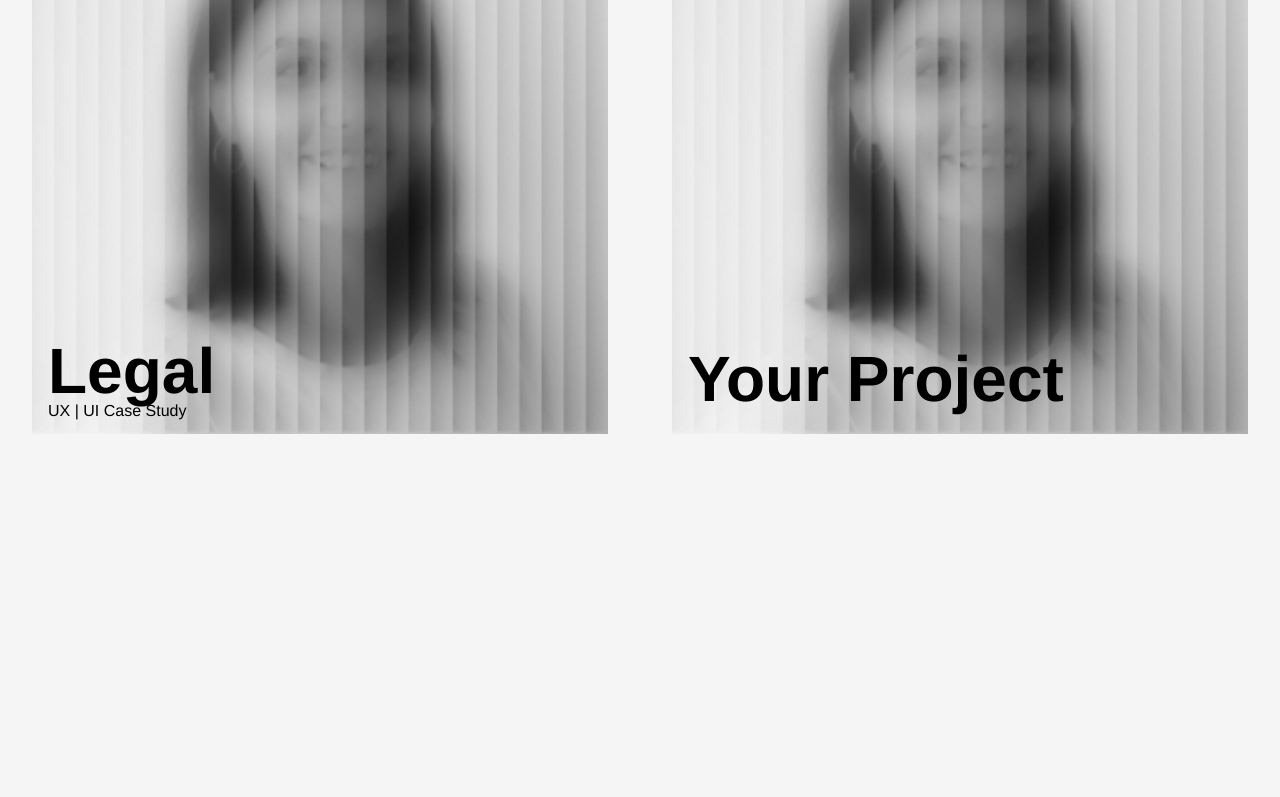
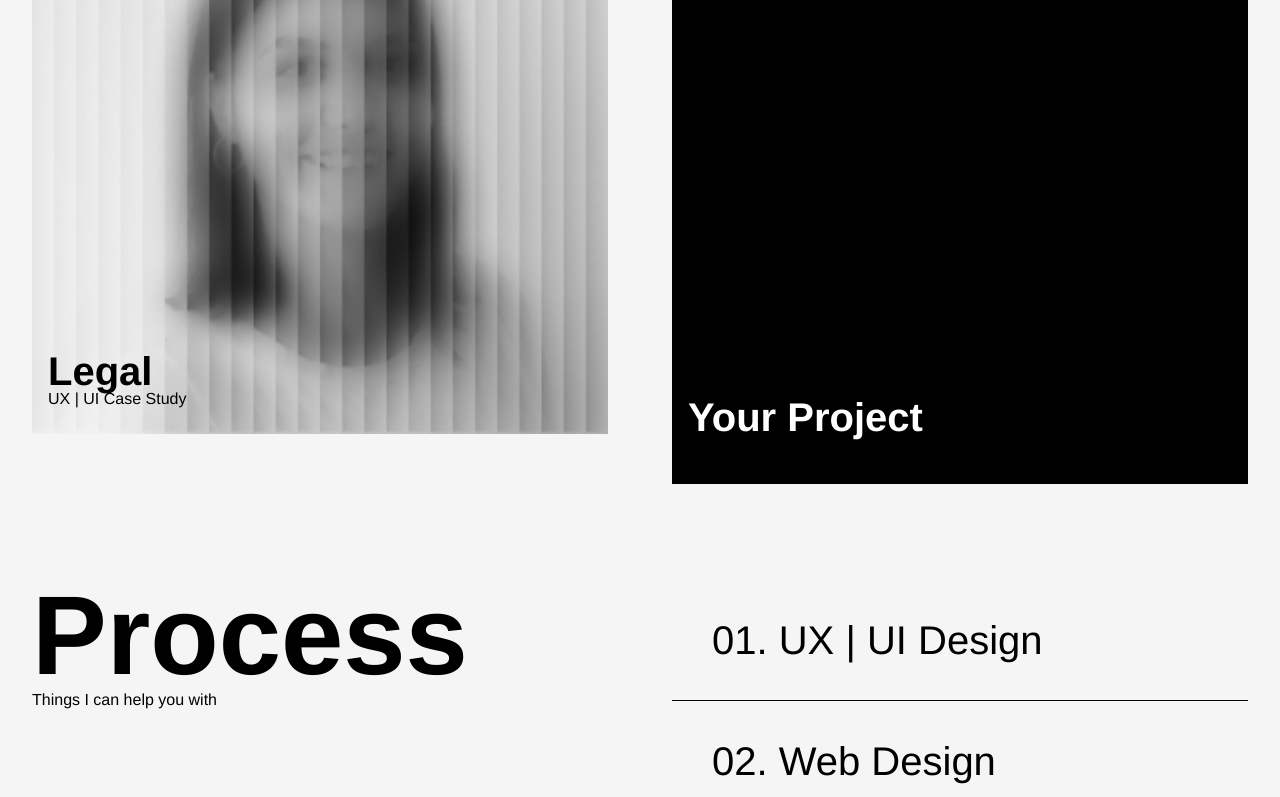
Before and after one commit to HristinaGjo/Website-Portfolio-HG, a React (Vite) app: page /about in a window 1280 px wide. Shown: the part 2000-2797 px from the top of the page. Before the commit the page ends 2580 px from the top, so only its background shows below. Built offline with nearby package versions, Linux system fonts and the light colour scheme.

Commit message:
services ctn added m+l

```diff
--- a/src/pages/HomePage.jsx
+++ b/src/pages/HomePage.jsx
@@ -11,7 +11,7 @@ const HomePage = () => {
     <div className={classes.pageCtn}>
       <div className={classes.heroCtn}>
         <h1>Digital <br className={classes.mobileBreak} />Designer</h1>
-        <h4>UX & UI DESIGN <br className={classes.mobileBreak} /> WEB DEVELOPMENT <br className={classes.mobileBreak} /> INTERACTION DESIGN</h4>
+        <h4>UX & UI DESIGN | <br className={classes.mobileBreak} /> WEB DEVELOPMENT | <br className={classes.mobileBreak} /> INTERACTION DESIGN</h4>
       </div>
 
       <div className={classes.aboutCtn}>
@@ -35,18 +35,30 @@ const HomePage = () => {
         <div className={classes.projectOne}>
             <img src={imageLegal}/>
             <div className={classes.textOverlay}>
-              <h2>Legal</h2>
+              <h3>Legal</h3>
               <p>UX | UI Case Study</p>
             </div>
         </div>
         <div className={classes.projectTwo}>
-            <img src={imageLegal}/>
+            {/* <img src={imageLegal}/> */}
             <div className={classes.textOverlay}>
-              <h2>Your Project</h2>
+              <h3>Your Project</h3>
            {  /*  <p>Your Project</p> */}
             </div>
         </div>
-
+      </div>
+      <div>
+        <div className={classes.servicesCtn}>
+          <div>
+          <h2>Process</h2>
+          <p>Things I can help you with</p>
+          </div>
+          <div className={classes.servicesText}>
+          <h3>01. UX | UI Design</h3>
+          <h3>02. Web Design</h3>
+          <h3>03. Web Development</h3>
+          </div>
+        </div>
       </div>
     </div>
    /* </SectionContainer> */
--- a/src/styles/homePage.module.css
+++ b/src/styles/homePage.module.css
@@ -39,8 +39,8 @@ body{
     display: grid;
     grid-template-columns: 1fr;
     gap: 1em;
-    min-height: 100vh;
-    margin-bottom: 2em;
+    min-height: 80vh;
+    /* margin-bottom: 2em; */
 }
 
 .aboutCtn img{
@@ -69,6 +69,12 @@ body{
 .projectsCtn .projectTwo{
     position: relative;
     width:100%;
+    min-height: 300px;
+    background: black;
+}
+
+.projectTwo h3{
+    color: white;
 }
 
 .textOverlay{
@@ -81,6 +87,24 @@ body{
     text-align: left;
     padding: 1em;
     transform: translate(-50%, -50%);
+}
+
+.servicesCtn{
+    min-height:50vh ;
+    display: flex;
+    flex-direction: column;
+    justify-content: center;
+    gap: 4em;
+}
+
+.servicesText {
+    width: 100%;
+}
+
+.servicesText h3 {
+    padding: 1em;
+    border-bottom: 1px solid black;
+    font-weight: 400;
 }
 
 
@@ -96,11 +120,15 @@ h2{
 h4{
     font-size: 1em;
     font-weight: 200;
+    line-height: 1.25em;
 }
 
 p {
     font-size: 1em;
+    font-weight: 300;
 }
+
+
 
 
 
@@ -155,6 +183,9 @@ p {
 
     .projectsCtn .projectTwo {
         position: relative;
+        width:100%;
+        height: 84%;
+        background: black;
     }
 
     .projectOne img{
@@ -175,68 +206,44 @@ p {
         transform: translate(-50%, -50%);
     }
 
-
-
-
-    h1{
-        font-size: 10em;
-        margin: 0;
-        padding: 0;
+    .servicesCtn{
+        min-height:60vh ;
+        display: grid;
+        grid-template-columns: repeat(2, 1fr);
+        justify-content: center;
+        gap: 4em;
     }
 
-      .mobileBreak {
+    .servicesText {
+        align-self: start;
+    }
+
+    .servicesText h3 {
+        padding: 1em;
+        border-bottom: 1px solid black;
+    }
+
+    .mobileBreak {
         display: none;
     }
 
-    h2{
-        font-size: 4em;
+    /* .aboutCtn .projectsCtn .servicesCtn h2{
+        font-size:5em;
+        margin: 0;
+        padding: 0;
+    } */
+
+    h1 {
+        font-size: 10em;
     }
-}
+
+    h2 {
+        font-size: 7em;
+    }
+
+    h3{
+        font-size: 2.5em;
+    }
 
 
-
-
-
-
-
-
-/* .pageCtn {
-    width: 100%;
-    padding: 0 1.5rem;
-    align-items: center;
-    box-sizing: border-box;
-  }
-
-   @media (min-width: 768px) {
-    .pageCtn {
-        width: 100%;
-        padding: 2em;
-        align-items: center;
-        box-sizing: border-box;
-      }
-  } */
-
-
-
-
-  /* .heroCtn{
-    height: 50vh;
-    /*display: grid;
-    grid-template-columns: 1fr;
-    justify-content:center;
-    align-items: end;
-    gap: 2em;
-    word-wrap: break-word;
-    display: flex;
-    flex-direction: column;
-    justify-content: center;
-    align-items: center;
-
-   /*  height: auto;
-    padding: 5rem 0;
 }
-
-/* .heroCtn h4 {
-    align-items: center;
-
-} */
--- a/src/styles/legal.module.css
+++ b/src/styles/legal.module.css
@@ -1,3 +1,3 @@
-h1{
+/* h1{
     color: blue;
-}
+} */
--- a/src/styles/navbar.module.css
+++ b/src/styles/navbar.module.css
@@ -8,9 +8,9 @@ body{
     top: 0;
     left: 0;
     display: flex;
-    justify-content: space-around;
+    justify-content: space-between;
     align-items: center;
-    padding: 1rem 0;
+    padding: 2em;
     /*background: red;*/
     z-index: 1000;
     font-weight: 300;
```
Also changed, not shown: src/App.css (line endings or trailing spaces).
